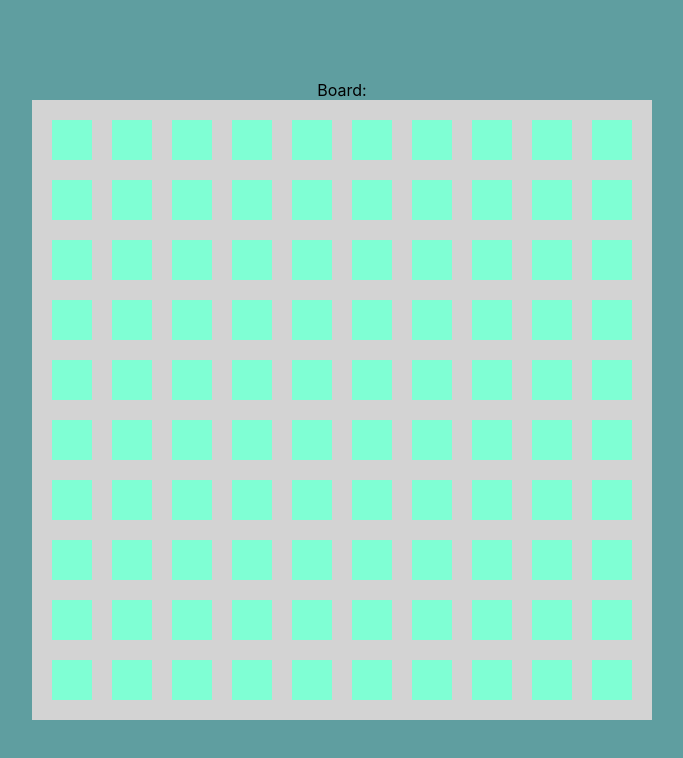
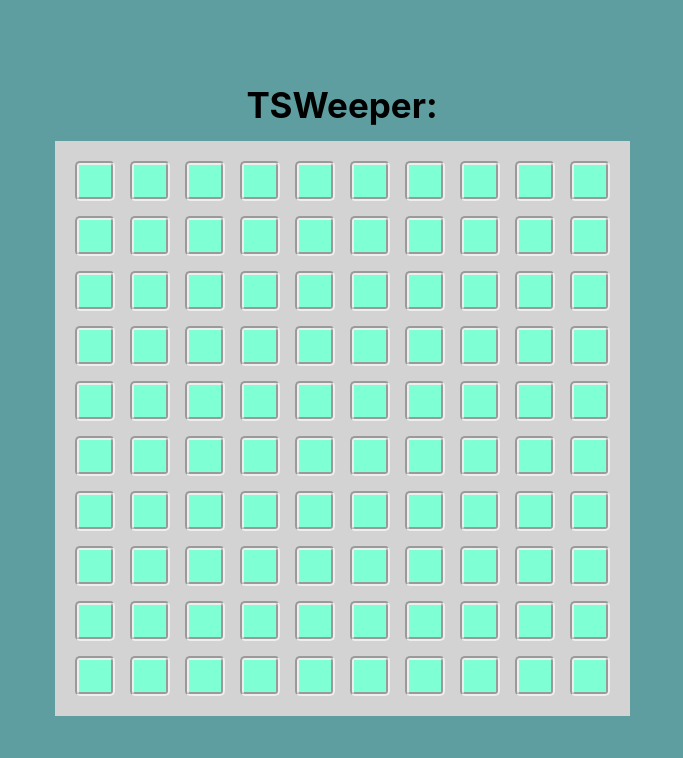
Before and after one commit to jalvarez24/TSweeper, a React (Create React App) app: page / in a window 1280 px wide. Shown: the top 758 px of the page, without its empty margins (298-981 px from the left). Built offline with nearby package versions, Linux system fonts and the light colour scheme.

Commit message:
functionality complete

```diff
--- a/src/components/Board.css
+++ b/src/components/Board.css
@@ -7,12 +7,18 @@
     align-items: center;
 }
 
+.board-label {
+    margin-bottom: 15px;
+    font-size: 35px;
+    font-weight: bold;
+}
+
 .board {
     background-color: lightgrey;
     display: grid;
     grid-template-columns: repeat(10, 40px);
     grid-template-rows: repeat(10, 40px);
-    gap: 20px;
+    gap: 15px;
     justify-content: center;
     padding: 20px;
 }
--- a/src/components/Board.tsx
+++ b/src/components/Board.tsx
@@ -54,6 +54,10 @@ const Board: React.FC<Props> = () => {
         return newBoard
     }
 
+    function clearEmptyArea() {
+
+    }
+
     function getRandom(min: number = 0, max: number = 25000000) {
         return Math.random() * (max - min) + min;
     }
@@ -77,7 +81,9 @@ const Board: React.FC<Props> = () => {
             </div>
             :
             <div>
-                Board:
+                <div className='board-label'>
+                    TSWeeper:
+                </div>
                 <div className='board'>
                     {
                         board?.map((row, i) => {
--- a/src/components/Cell.css
+++ b/src/components/Cell.css
@@ -1,10 +1,13 @@
 .clicked-cell, .unclicked-cell {
-    padding: 10px;
+    padding: 12px;
     display: flex;
     justify-content: center;
     align-items: center;
     -moz-user-select: none;
     user-select: none;
+    border-style: groove;
+    border-width: 4px;
+    border-radius: 5px;
 }
 
 .clicked-cell {
```
